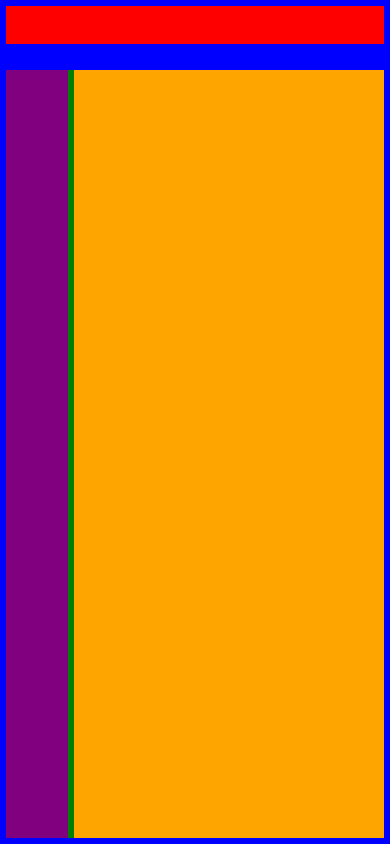
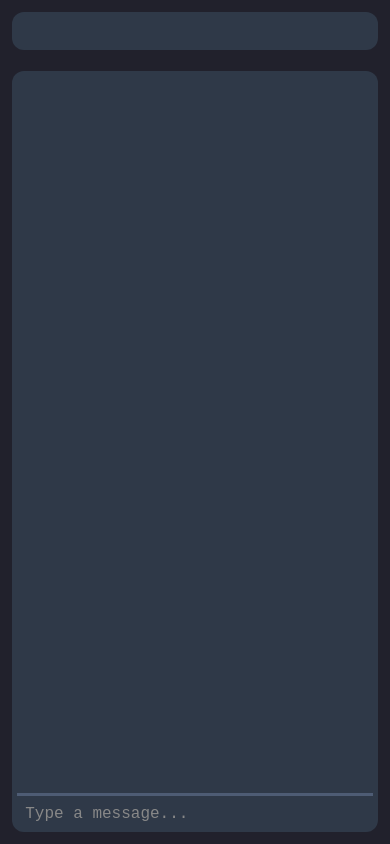
Before and after one commit to CreeperG16/samat-chat, a plain HTML site: page index.html in a window 390 px wide. Drawn offline with Linux system fonts and the light colour scheme.

Commit message:
Chat box

```diff
--- a/index.html
+++ b/index.html
@@ -12,9 +12,15 @@
 
     <div id="content">
         <div id="top-panel" class="panel"></div>
-        <div id="bottom-panel">
+        <div id="bottom-panel" data-abc>
             <div id="side-panel" class="panel"></div>
-            <div id="main-panel" class="panel"></div>
+            <div id="main-panel" class="panel">
+                <div id="chat-panel"></div>
+                <div id="chat-box">
+                    <span id="chat-field" contenteditable="true"></span>
+                    <span id="chat-placeholder">Type a message...</span>
+                </div>
+            </div>
         </div>
     </div>
 
--- a/style/global.css
+++ b/style/global.css
@@ -4,5 +4,5 @@ body {
     font-family: "JetBrains Mono", monospace;
     padding: 20px 50px;
     display: flex;
-    /* overflow: hidden; */
+    overflow: hidden;
 }
--- a/style/style.css
+++ b/style/style.css
@@ -4,24 +4,30 @@
     left: 0;
     width: 100%;
     height: 100%;
-    background-color: blue;
+    /* background-color: blue; */
     display: flex;
     flex-direction: column;
-    gap: 3%;
+    gap: 2.5%;
+}
+
+/* PANELS */
+.panel {
+    background-color: #2f3948;
+    border-radius: 0.75em;
 }
 
 #top-panel {
     margin: 1.5% 1.5% 0 1.5%;
     width: 97%;
     height: 5%;
-    background-color: red;
+    /* background-color: red; */
 }
 
 #bottom-panel {
     margin: 0 1.5% 1.5% 1.5%;
     width: 97%;
     height: 100%;
-    background-color: green;
+    /* background-color: green; */
     display: flex;
     flex-direction: row;
     gap: 1.5%;
@@ -29,10 +35,97 @@
 
 #side-panel {
     width: 20%;
-    background-color: purple;
+    /* background-color: purple; */
 }
 
 #main-panel {
+    display: flex;
+    flex-direction: column;
     width: 100%;
-    background-color: orange;
+    /* background-color: orange; */
 }
+
+#chat-panel {
+    display: flex;
+    flex-direction: column;
+    width: 100%;
+    height: 100%;
+    /* background-color: aqua; */
+}
+
+/* CHAT BOX */
+#chat-box {
+    height: 5%;
+    border-top: solid 0.2em #4e5c74;
+    margin: 0 1.5%;
+    display: flex;
+    align-items: center;
+    /* background-color: teal; */
+}
+
+#chat-field {
+    width: 100%;
+    outline: 0 solid transparent;
+    margin: 0 .5em;
+}
+
+#chat-placeholder {
+    display: none;
+    position: absolute;
+    margin: 0 .5em;
+    color: #888;
+    user-select: none;
+    pointer-events: none;
+}
+
+#chat-field:focus ~ #chat-placeholder {
+    display: none !important;
+}
+
+#chat-field:has(br:first-child:last-child) ~ #chat-placeholder,
+#chat-field:empty ~ #chat-placeholder {
+    display: inline;
+}
+
+/* MOBILE */
+@media (max-width: 768px) {
+    /* TODO: when the keyboard opens, does it shrink the entire website? */
+    #top-panel {
+        margin: 3% 3% 0 3%;
+        width: 94%;
+        height: 5%;
+        /* background-color: red; */
+    }
+
+    #bottom-panel {
+        display: flex;
+        margin: 0 3% 3% 3%;
+        width: 94%;
+    }
+
+    #main-panel {
+        width: 100%;
+    }
+
+    #side-panel {
+        width: 100%;
+    }
+
+    #bottom-panel[data-abc] {
+        #main-panel {
+            display: flex;
+        }
+        #side-panel {
+            display: none;
+        }
+    }
+
+    #bottom-panel:not([data-abc]) {
+        #main-panel {
+            display: none;
+        }
+        #side-panel {
+            display: flex;
+        }
+    }
+}
```
